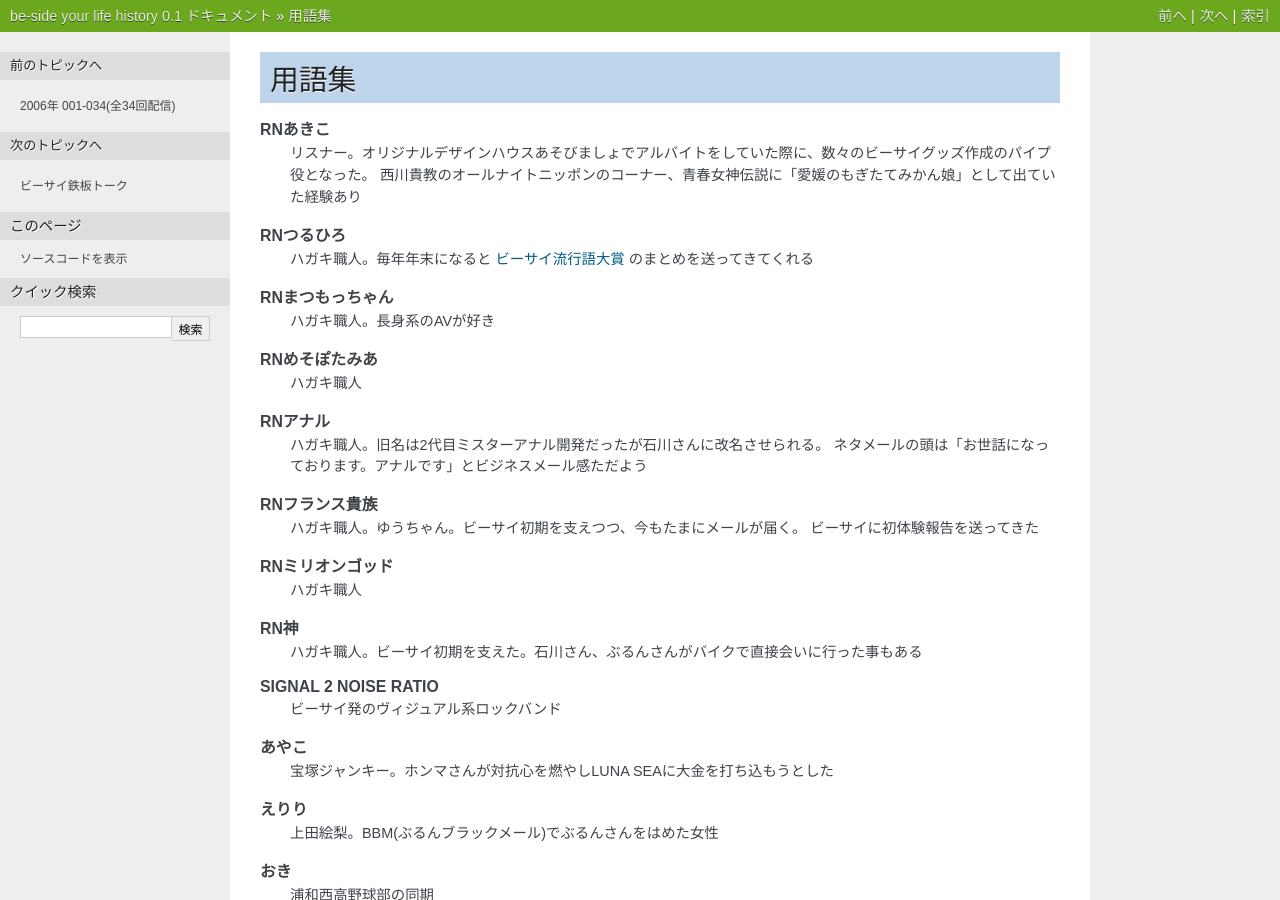
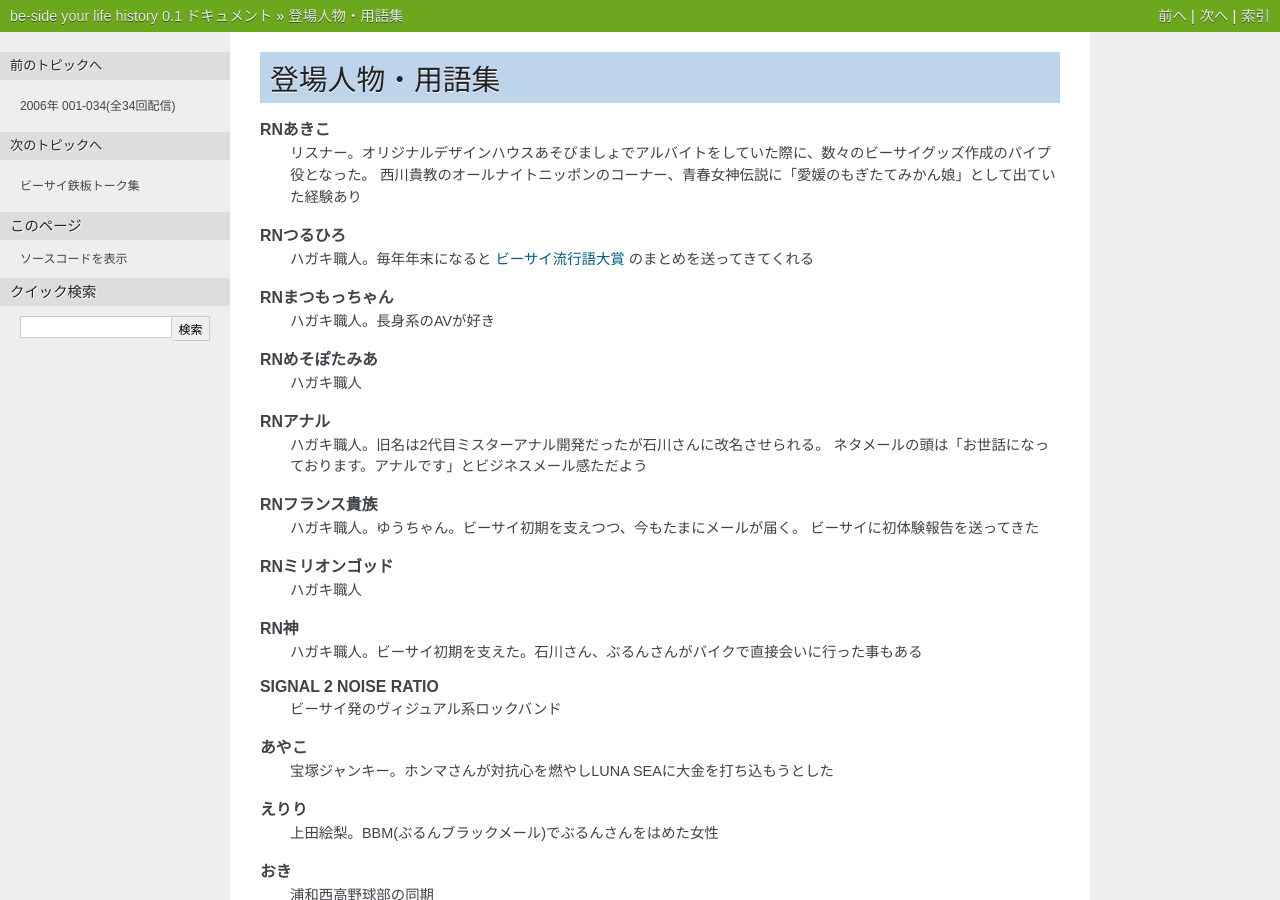
Before and after one commit to gosyujin/be-side, a Sphinx documentation site: the page built from source/glossary.rst, in a window 1280 px wide and 900 px high. Built offline with Sphinx 7.4.7, drawn with Linux system fonts in a browser that asks for light colours.

Commit message:
Update source

```diff
--- a/source/glossary.rst
+++ b/source/glossary.rst
@@ -1,6 +1,6 @@
-======
-用語集
-======
+================
+登場人物・用語集
+================
 
 .. glossary::
    :sorted:
--- a/source/surefire_hit_talk.rst
+++ b/source/surefire_hit_talk.rst
@@ -1,6 +1,6 @@
-==================
-ビーサイ鉄板トーク
-==================
+====================
+ビーサイ鉄板トーク集
+====================
 
 .. contents::
    :depth: 3
```
Also changed, not shown: 1 other file.
